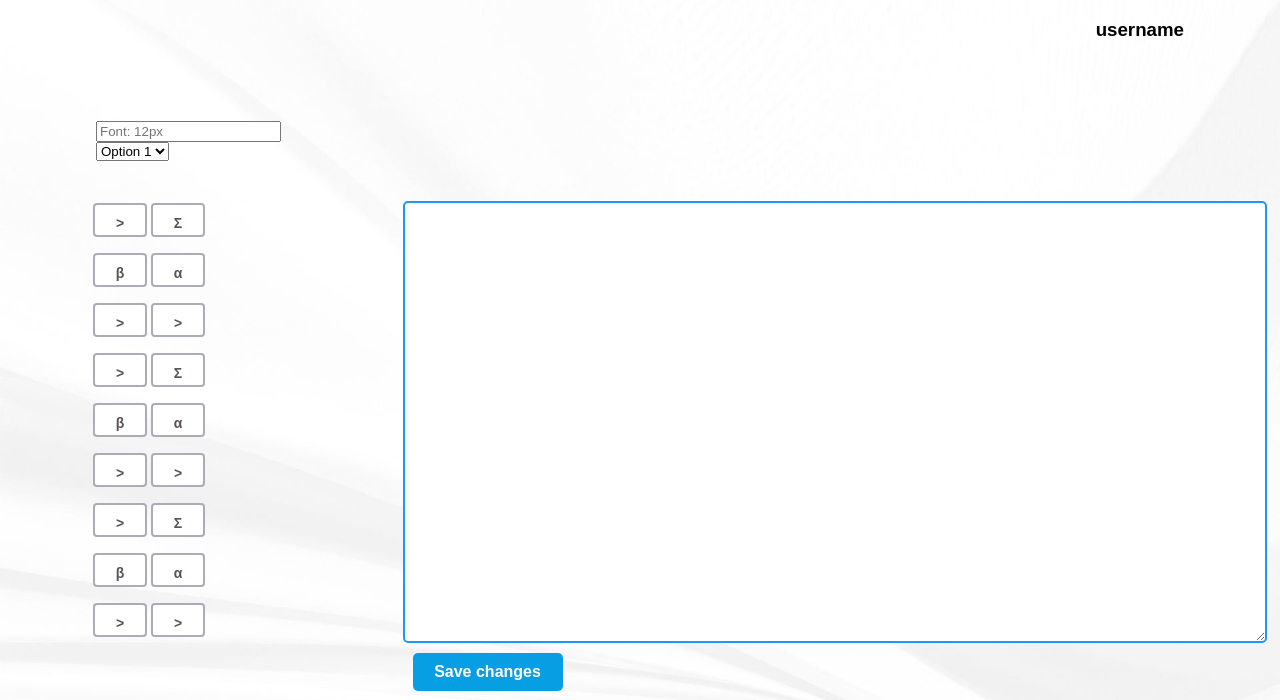
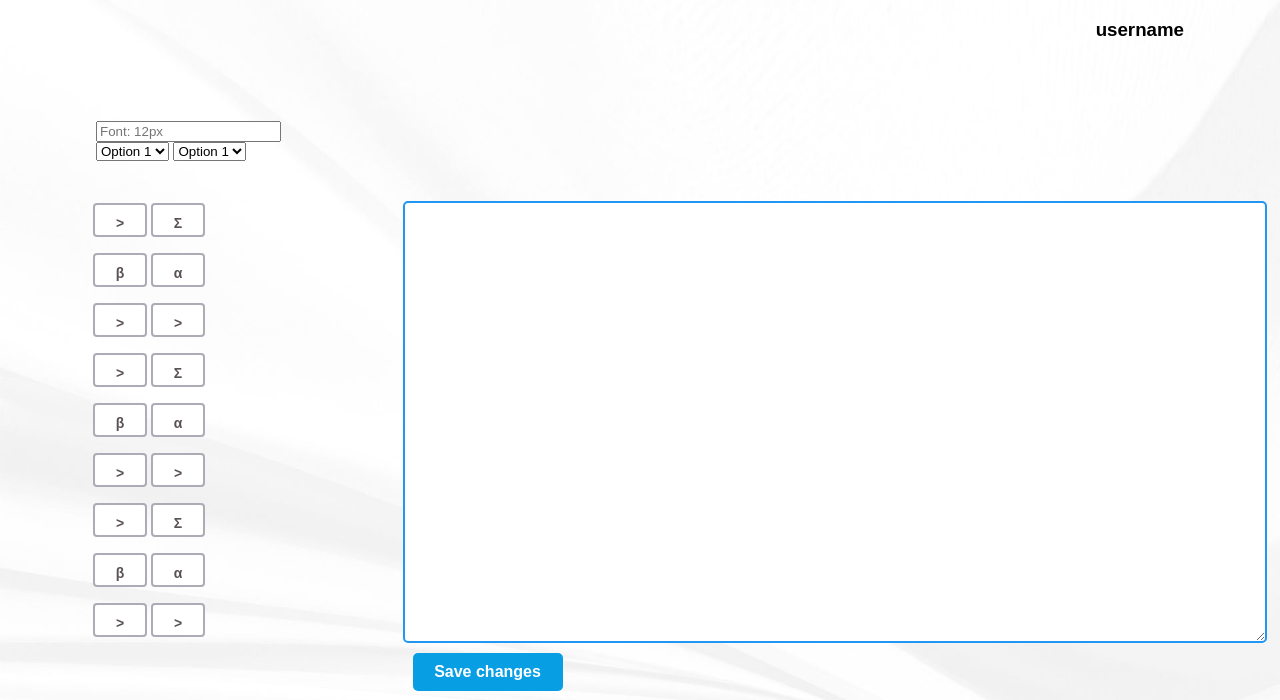
Before and after one commit to EarliestHippo27/note-ninja, a Flask app: template NoteNinjabackend/templates/edit.html in a window 1280 px wide. Shown: the top 700 px of the page. Run offline with Flask 3, Linux system fonts and the light colour scheme; the template is opened without the code that fills it: values that come from a table or form of the project are taken from there, others are empty; data comes from the database, SQL or seed files in the repository.

Commit message:
dropdowns

```diff
--- a/NoteNinjabackend/templates/edit.html
+++ b/NoteNinjabackend/templates/edit.html
@@ -15,6 +15,11 @@
         <input id="fontBox" type="number" placeholder="Font: 12px">
     </div>
     <select id="dropdown" style="margin-left: 32px;">
+        <option value="option1">Option 1</option>
+        <option value="option2">Option 2</option>
+        <option value="option3">Option 3</option>
+    </select>
+    <select id="dropdown">
         <option value="option1">Option 1</option>
         <option value="option2">Option 2</option>
         <option value="option3">Option 3</option>
```
